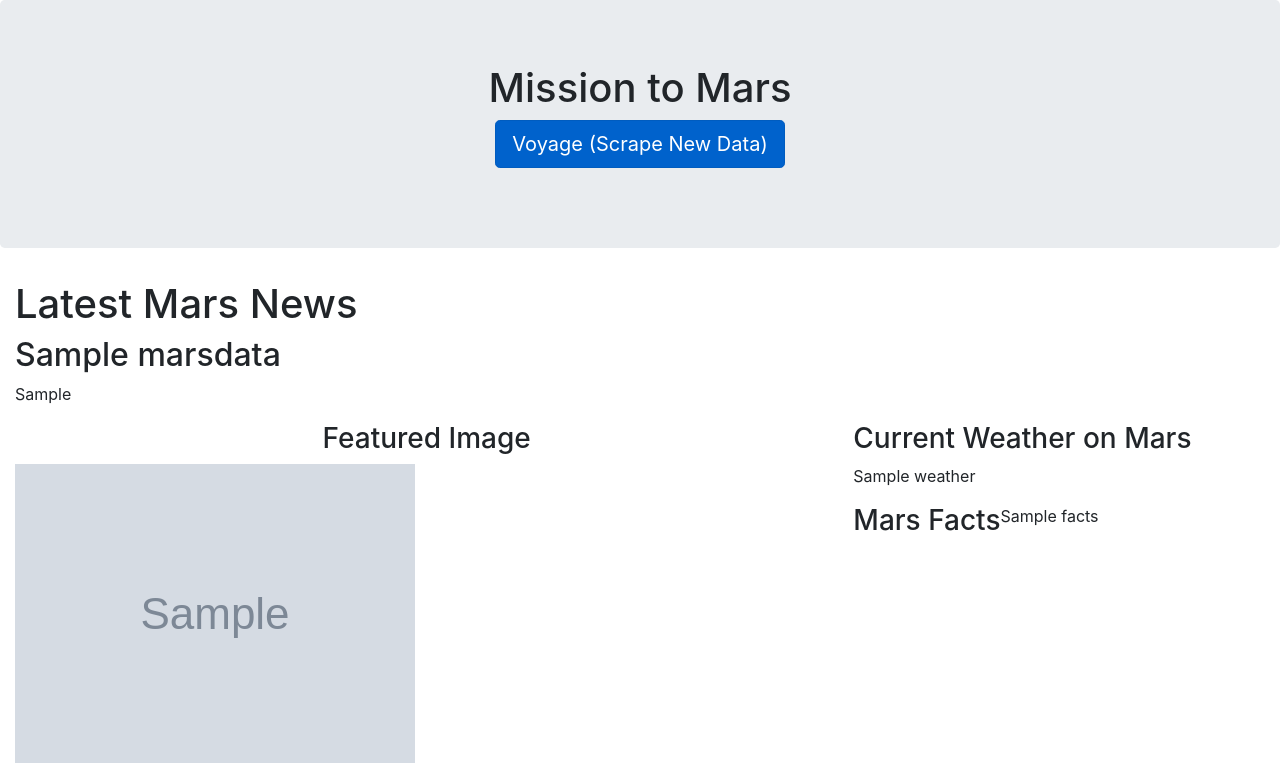
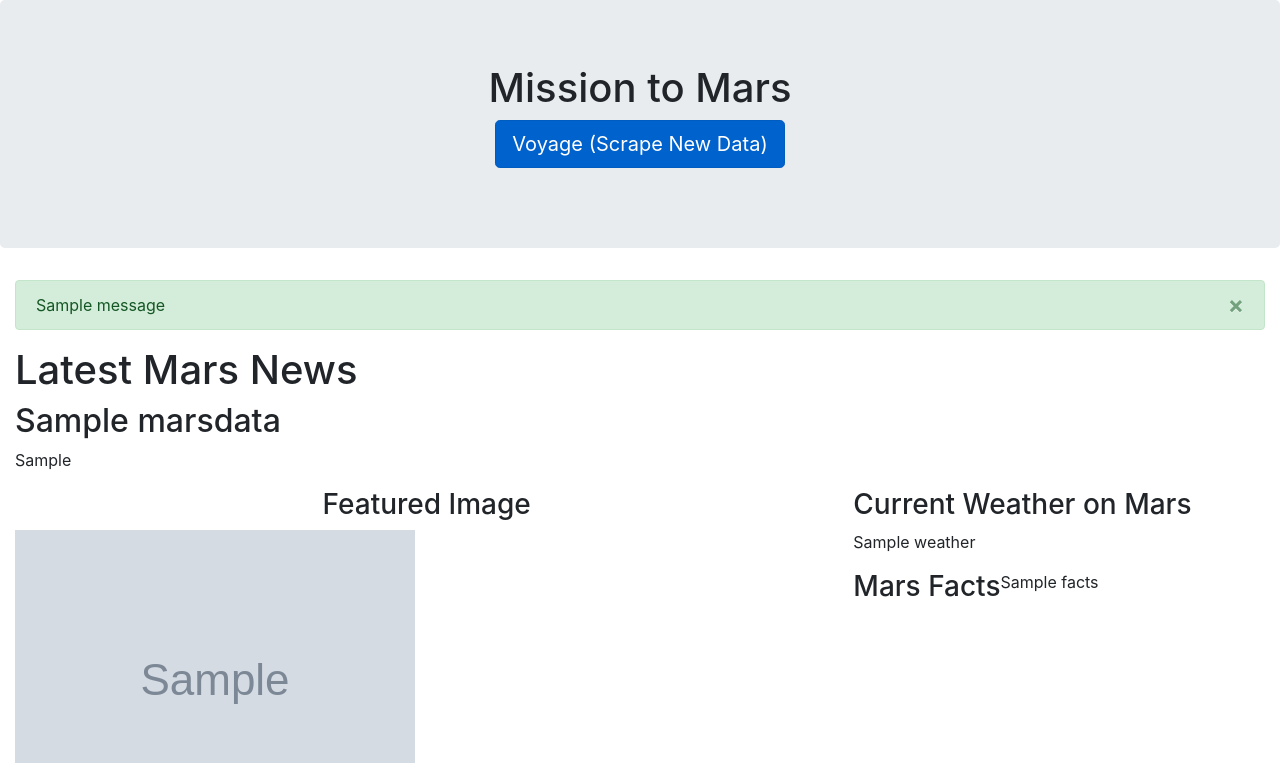
Before and after one commit to theodoremoreland/MissionToMars, a Flask app: page / in a window 1280 px wide. Shown: the top 763 px of the page. Run offline with Flask 2, Linux system fonts and the light colour scheme; grey boxes marked "Sample" are stand-in pictures; one stand-in notice (Sample message) is shown; a database or web service that is not in the repository returns one stand-in record (values such as "Sample title"); some libraries are stand-ins or nearby versions.

Commit message:
Added error handling for failed scrape + favicon + updated README

```diff
--- a/app.py
+++ b/app.py
@@ -1,7 +1,7 @@
 # Third Party
 import pymongo
 from flask_pymongo import PyMongo
-from flask import Flask, render_template, redirect
+from flask import Flask, render_template, redirect, flash
 
 # Custom
 from scripts.scrape_for_mars_data import (
@@ -11,11 +11,12 @@ from scripts.scrape_for_mars_data import (
     , scrape_mars_space_facts_html_table
     , scrape_mars_hemisphere_image_urls
 )
-from config import db_password
+from config import db_password, secret_key
 
 app = Flask(__name__)
 app.config['DEBUG'] = True
 app.config["MONGO_URI"] = f"mongodb+srv://{db_password}@cluster0.mvmcg.mongodb.net/MissionToMars?retryWrites=true&w=majority"
+app.secret_key = secret_key
 mongo = PyMongo(app)
 
 @app.route("/")
@@ -28,35 +29,41 @@ def index():
 def scrape():
     MarsDataCollection = mongo.db.MarsData
 
-    mars_NASA_articles = scrape_mars_NASA_articles()
-    newest_mars_NASA_article_title = mars_NASA_articles[0]["title"]
-    newest_mars_NASA_article_teaser = mars_NASA_articles[0]["teaser"]
-    print(f"{newest_mars_NASA_article_title}:\n{newest_mars_NASA_article_teaser}")
+    try:
+        mars_NASA_articles = scrape_mars_NASA_articles()
+        newest_mars_NASA_article_title = mars_NASA_articles[0]["title"]
+        newest_mars_NASA_article_teaser = mars_NASA_articles[0]["teaser"]
+        print(f"{newest_mars_NASA_article_title}:\n{newest_mars_NASA_article_teaser}")
 
-    mars_featured_image = scrape_mars_NASA_featured_image()
-    print(mars_featured_image)
+        mars_featured_image = scrape_mars_NASA_featured_image()
+        print(mars_featured_image)
 
-    mars_weather = scrape_mars_weather_tweets()[0]
-    print(mars_weather)
+        mars_weather = scrape_mars_weather_tweets()[0]
+        print(mars_weather)
 
-    mars_space_facts_html_table = scrape_mars_space_facts_html_table()
-    print(mars_space_facts_html_table)
+        mars_space_facts_html_table = scrape_mars_space_facts_html_table()
+        print(mars_space_facts_html_table)
 
-    mars_hemisphere_image_urls = scrape_mars_hemisphere_image_urls()
-    print(mars_hemisphere_image_urls)
+        mars_hemisphere_image_urls = scrape_mars_hemisphere_image_urls()
+        print(mars_hemisphere_image_urls)
 
-    MarsData = {
-        "news_title": newest_mars_NASA_article_title
-        , "news_teaser": newest_mars_NASA_article_teaser
-        , "featured_image_url" : mars_featured_image
-        , "weather": mars_weather
-        , "facts": mars_space_facts_html_table
-        , "hemisphere_image_urls": mars_hemisphere_image_urls
-    }
+        MarsData = {
+            "news_title": newest_mars_NASA_article_title
+            , "news_teaser": newest_mars_NASA_article_teaser
+            , "featured_image_url" : mars_featured_image
+            , "weather": mars_weather
+            , "facts": mars_space_facts_html_table
+            , "hemisphere_image_urls": mars_hemisphere_image_urls
+        }
 
-    MarsDataCollection.update({}, MarsData, upsert=True)
+        MarsDataCollection.update({}, MarsData, upsert=True)
+        flash("Bot successfully retrieved new Mars data.", "success")
+    except Exception as e:
+        print(e)
+        flash("Bot failed to retrieve new Mars data. Defaulting to data from last successful scrape.", "danger")
 
     return redirect("/")
 
+
 if __name__ == '__main__':
     app.run()
--- a/templates/index.html
+++ b/templates/index.html
@@ -6,7 +6,7 @@
         </title>
         <meta charset="utf-8">
         <meta name="viewport" content="width=device-width, initial-scale=1, shrink-to-fit=no">
-
+        <link rel="shortcut icon" href="../static/images/favicon.ico">
         <link rel="stylesheet" href="https://maxcdn.bootstrapcdn.com/bootstrap/4.0.0/css/bootstrap.min.css" integrity="sha384-Gn5384xqQ1aoWXA+058RXPxPg6fy4IWvTNh0E263XmFcJlSAwiGgFAW/dAiS6JXm" crossorigin="anonymous">
         <link rel="stylesheet" type="text/css" href="/styles.css">
     </head>
@@ -20,6 +20,18 @@
         </div>
 
         <div class="container-fluid">
+            {% with messages = get_flashed_messages(with_categories=true) %}
+                {% for category, message in messages %}
+                    <div class="alert alert-{{ category }} alert-dismissible fade show" role="alert">
+                        {{message}}
+                    <button type="button" class="close" data-dismiss="alert" aria-label="Close">
+                        <span aria-hidden="true">&times;</span>
+                    </button>
+                    </div>
+
+                {% endfor %}
+            {% endwith %}
+
             <div class="row">
                     <div class="col">
                         <h1>Latest Mars News</h1>
```
Also changed, not shown: README.md, static/images/favicon.ico (added).
